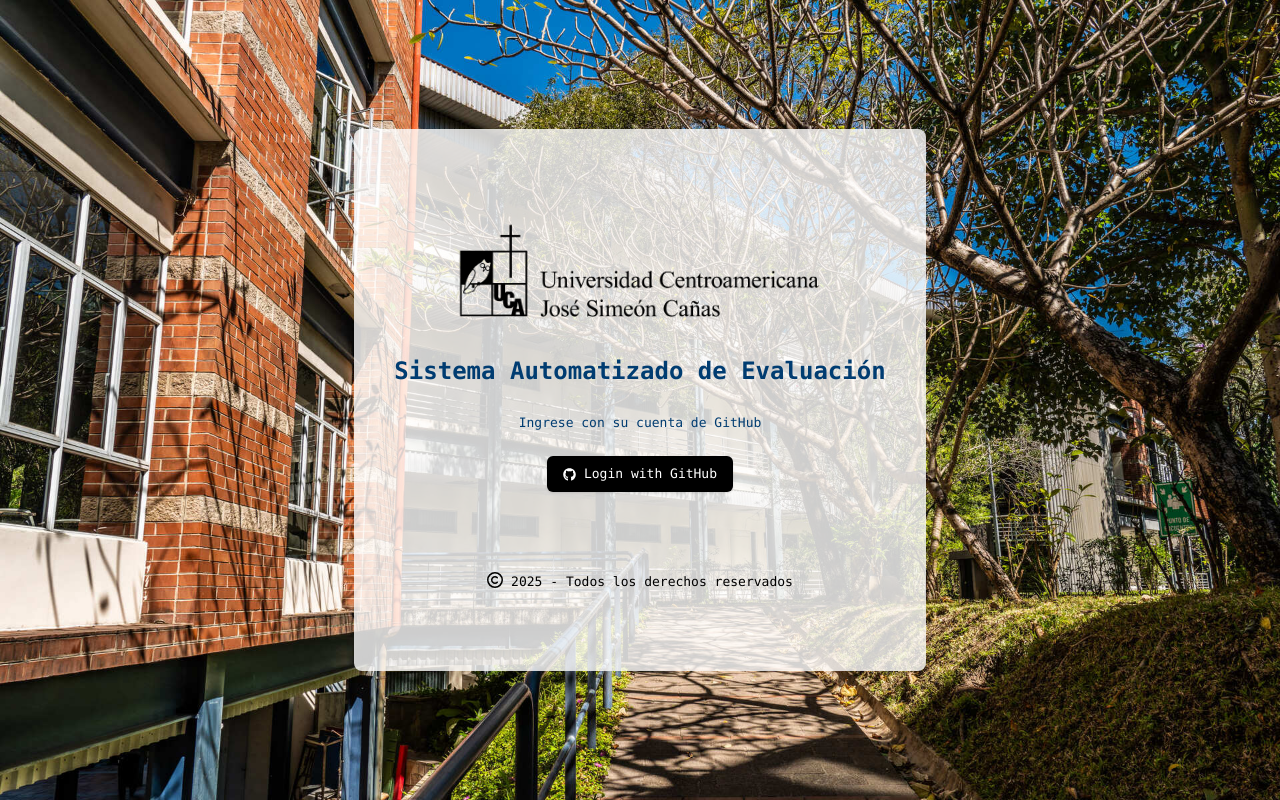
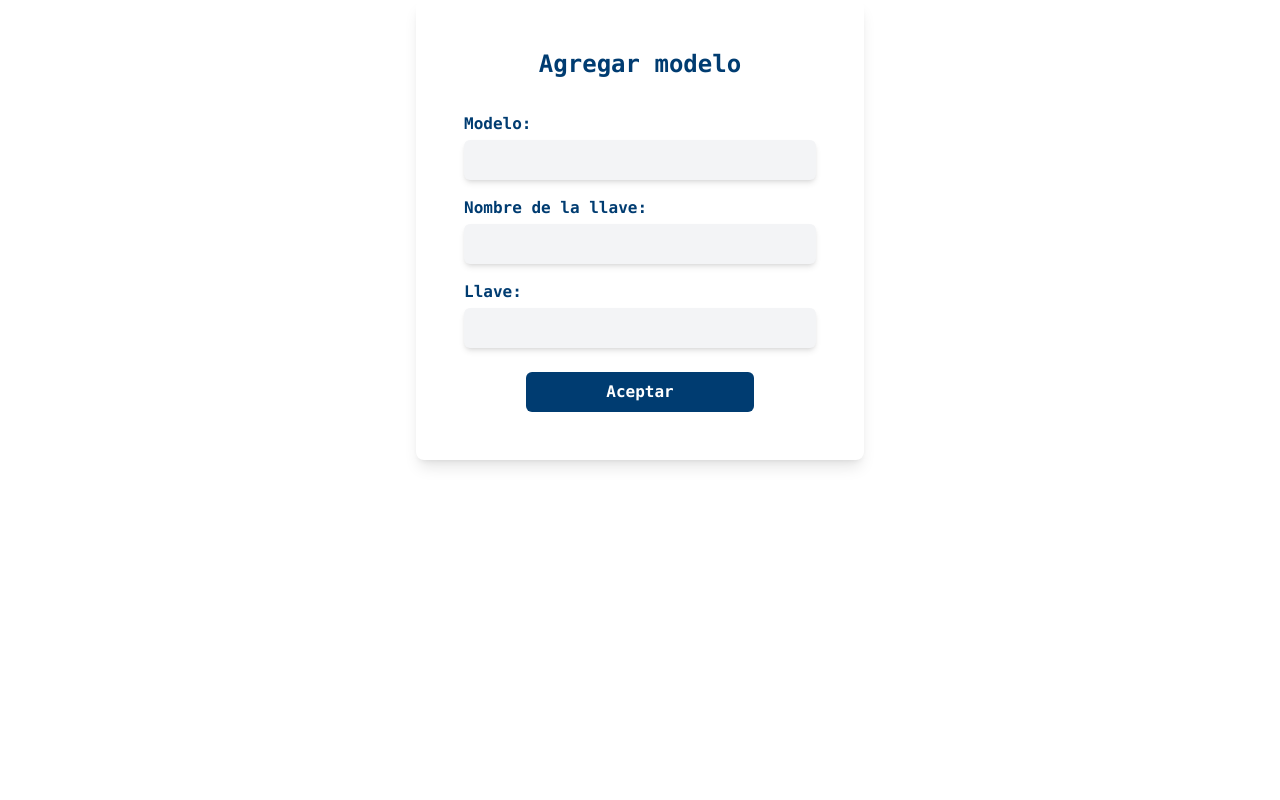
Before and after one commit to ChristopherCalderon/sae-frontend, a Next.js app: page / in a window 1280 px wide. Built offline with nearby package versions, Linux system fonts and the light colour scheme.

Commit message:
:lipstick:Update hover

```diff
--- a/src/app/page.jsx
+++ b/src/app/page.jsx
@@ -1,8 +1,9 @@
 import AuthCard from '../components/Login/AuthCard';
+import AddCardModel from '@/components/Models/AddCardModel';
 
 export default function LoginPage() {
   return (
-    <main
+    /*<main
       className="w-full h-screen bg-cover bg-center flex items-center justify-center p-4"
       style={{
         backgroundImage: "url('/Fondo_Login.jpg')",
@@ -10,6 +11,7 @@
         backgroundPosition: 'center'
       }}>
       <AuthCard />
-      </main>
+      </main>*/
+      <AddCardModel/>
   );
 }
--- a/src/components/Models/AddCardModel.jsx
+++ b/src/components/Models/AddCardModel.jsx
@@ -32,7 +32,7 @@
                 <div className="flex justify-center mt-6">
                     <button
                         type="submit"
-                        className="p-20 font-mono font-bold bg-primary text-white py-2 rounded-md hover:bg-secondary hover:text-black transition"
+                        className="p-20 font-mono font-bold bg-primary text-white py-2 rounded-md hover:bg-primary-hover transition"
                     >
                         Aceptar
                     </button>
```
